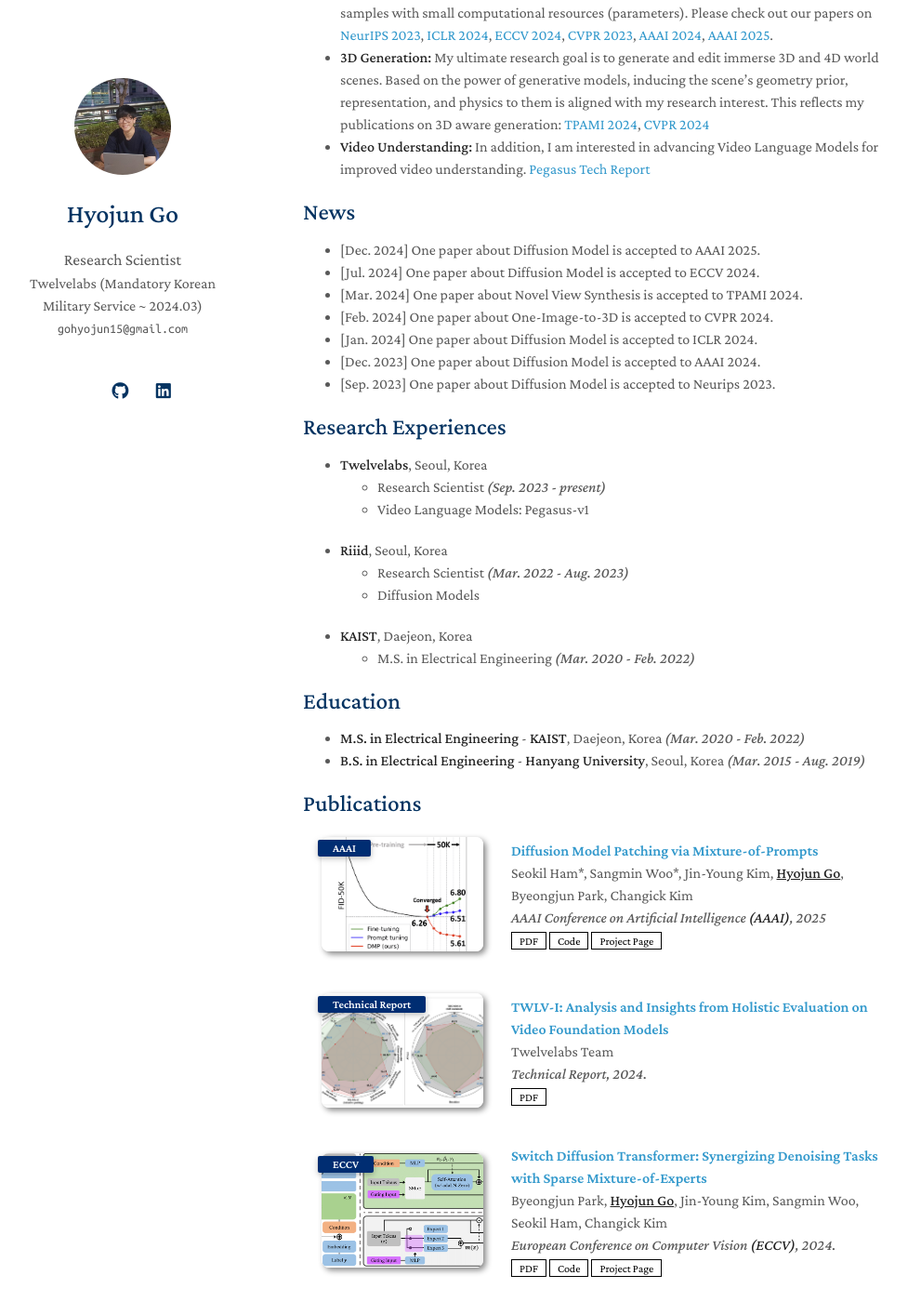
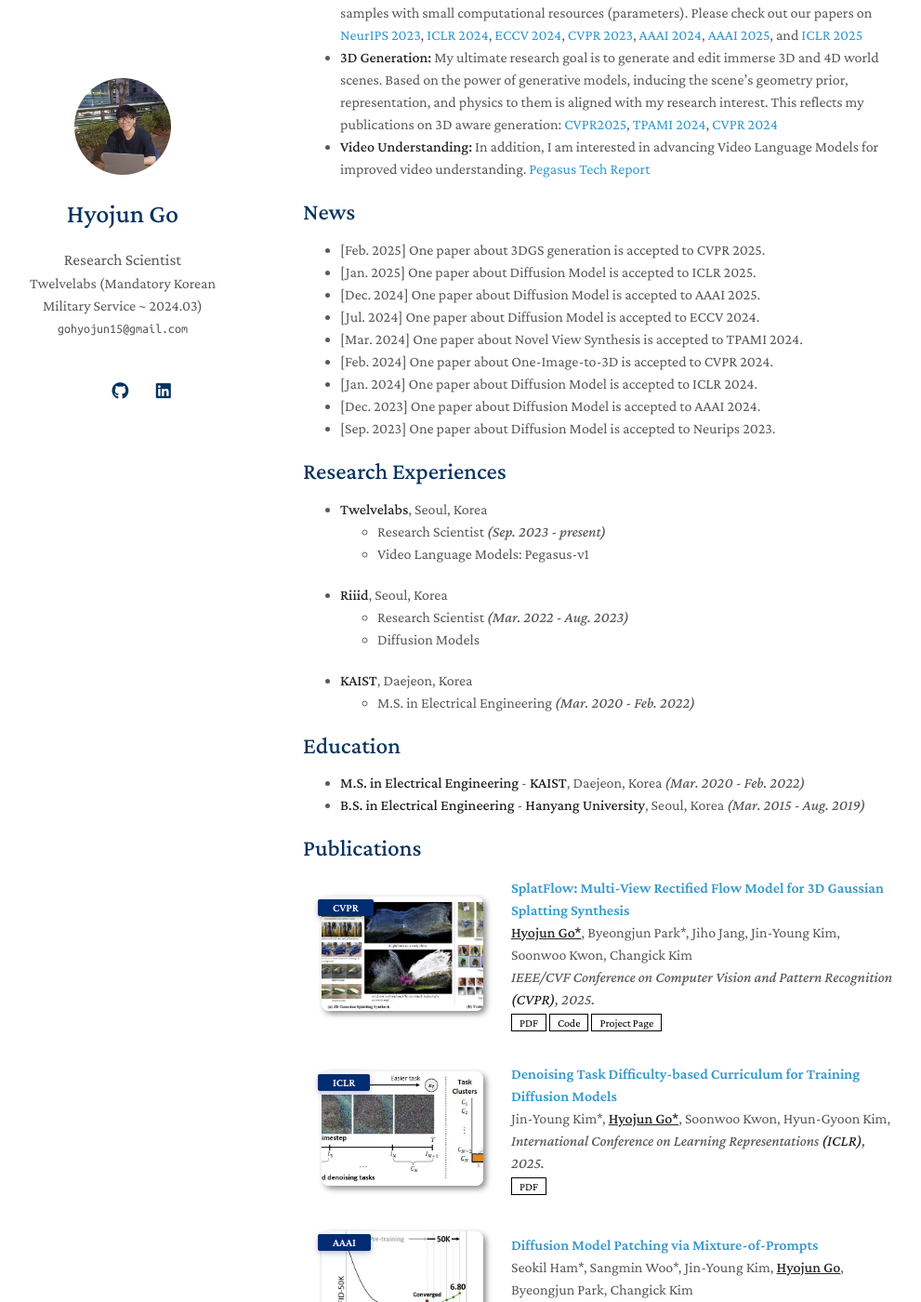
Before and after one commit to gohyojun15/gohyojun15.github.io, a Jekyll site: the page built from index.md, in a window 1280 px wide and 1400 px high, scrolled down 337 px. Shown: the whole window at 93% size, without its empty margins (144-1135 px from the left). Built offline with Jekyll 4.4.1, drawn with Linux system fonts in a browser that asks for light colours; nearby versions of some CDN libraries; a style sheet for code colours, icons or effects is not loaded; our own code applies the rules of GitHub Pages for plain Markdown files.

Commit message:
update publications

```diff
--- a/_data/publications.yml
+++ b/_data/publications.yml
@@ -1,4 +1,22 @@
 main:
+  - title: "SplatFlow: Multi-View Rectified Flow Model for 3D Gaussian Splatting Synthesis"
+    authors: <strong><u>Hyojun Go*</u></strong>, Byeongjun Park*, Jiho Jang, Jin-Young Kim, Soonwoo Kwon, Changick Kim
+    conference_short: CVPR
+    conference: IEEE/CVF Conference on Computer Vision and Pattern Recognition <strong>(CVPR)</strong>, 2025.
+    pdf: https://arxiv.org/pdf/2411.16443
+    # bibtex: https://bib.yliu.me/MICCAI23.txt
+    image: ./assets/paper_img/splatflow.png
+    page: https://gohyojun15.github.io/SplatFlow/
+    code: https://github.com/gohyojun15/SplatFlow
+
+  - title: "Denoising Task Difficulty-based Curriculum for Training Diffusion Models"
+    authors: Jin-Young Kim*, <strong><u>Hyojun Go*</u></strong>, Soonwoo Kwon, Hyun-Gyoon Kim,
+    conference_short: ICLR
+    conference: International Conference on Learning Representations <strong>(ICLR)</strong>, 2025.
+    pdf: https://arxiv.org/pdf/2403.10348
+    # bibtex: https://bib.yliu.me/MICCAI23.txt
+    image: ./assets/paper_img/curriculum.png
+
   - title: "Diffusion Model Patching via Mixture-of-Prompts"
     authors: Seokil Ham*, Sangmin Woo*, Jin-Young Kim, <strong><u>Hyojun Go</u></strong>, Byeongjun Park, Changick Kim
     conference_short: AAAI
--- a/index.md
+++ b/index.md
@@ -9,14 +9,16 @@
 
 ## Research Interests
 
-- **Diffusion Models:** I think that diffusion models inherently take a multi-task learning, where a single model learns multiple denoising tasks across different noise levels. If we can harmoniously train a model with these tasks, I believe that the model can generate high-quality samples with small computational resources (parameters). Please check out our papers on [NeurIPS 2023](https://arxiv.org/abs/2306.00354), [ICLR 2024](https://arxiv.org/abs/2310.07138), [ECCV 2024](https://arxiv.org/abs/2403.09176), [CVPR 2023](https://arxiv.org/abs/2212.05973), [AAAI 2024](https://arxiv.org/abs/2306.04990), [AAAI 2025](https://arxiv.org/abs/2405.17825).
+- **Diffusion Models:** I think that diffusion models inherently take a multi-task learning, where a single model learns multiple denoising tasks across different noise levels. If we can harmoniously train a model with these tasks, I believe that the model can generate high-quality samples with small computational resources (parameters). Please check out our papers on [NeurIPS 2023](https://arxiv.org/abs/2306.00354), [ICLR 2024](https://arxiv.org/abs/2310.07138), [ECCV 2024](https://arxiv.org/abs/2403.09176), [CVPR 2023](https://arxiv.org/abs/2212.05973), [AAAI 2024](https://arxiv.org/abs/2306.04990), [AAAI 2025](https://arxiv.org/abs/2405.17825), and [ICLR 2025](https://arxiv.org/abs/2403.10348)
 - **3D Generation:** My ultimate research goal is to generate and edit immerse 3D and
 4D world scenes. Based on the power of generative models, inducing the scene’s geometry prior,
-representation, and physics to them is aligned with my research interest. This reflects my publications on 3D aware generation: [TPAMI 2024](https://www.computer.org/csdl/journal/tp/5555/01/10475596/1VrCLjNNgfS), [CVPR 2024](https://arxiv.org/abs/2312.15980)
+representation, and physics to them is aligned with my research interest. This reflects my publications on 3D aware generation: [CVPR2025](https://arxiv.org/abs/2411.16443), [TPAMI 2024](https://www.computer.org/csdl/journal/tp/5555/01/10475596/1VrCLjNNgfS), [CVPR 2024](https://arxiv.org/abs/2312.15980)
 - **Video Understanding:** In addition, I am interested in advancing Video Language Models for improved video understanding. [Pegasus Tech Report](https://arxiv.org/abs/2404.14687)
 
 ## News
 
+- [Feb. 2025] One paper about 3DGS generation is accepted to CVPR 2025.
+- [Jan. 2025] One paper about Diffusion Model is accepted to ICLR 2025.
 - [Dec. 2024] One paper about Diffusion Model is accepted to AAAI 2025.
 - [Jul. 2024] One paper about Diffusion Model is accepted to ECCV 2024.
 - [Mar. 2024] One paper about Novel View Synthesis is accepted to TPAMI 2024.
```
Also changed, not shown: assets/paper_img/curriculum.png (added), assets/paper_img/splatflow.png (added).
